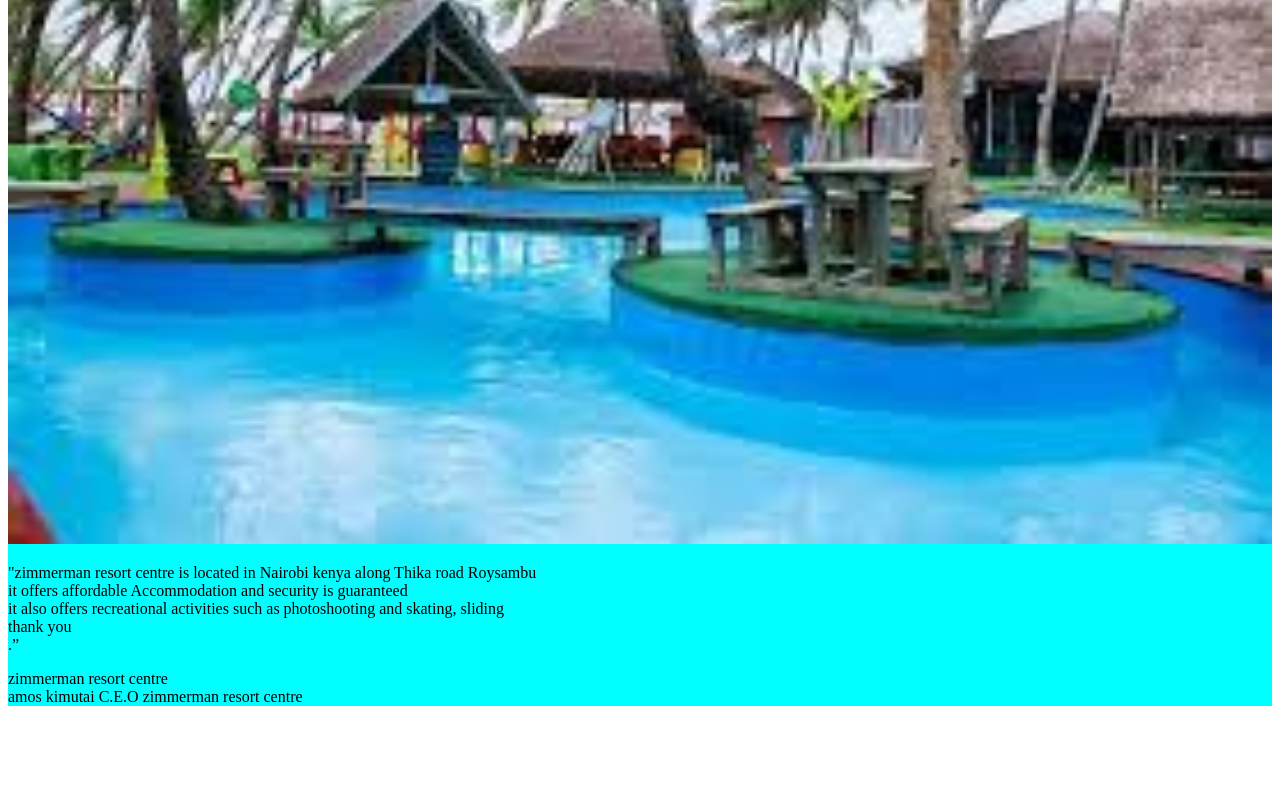
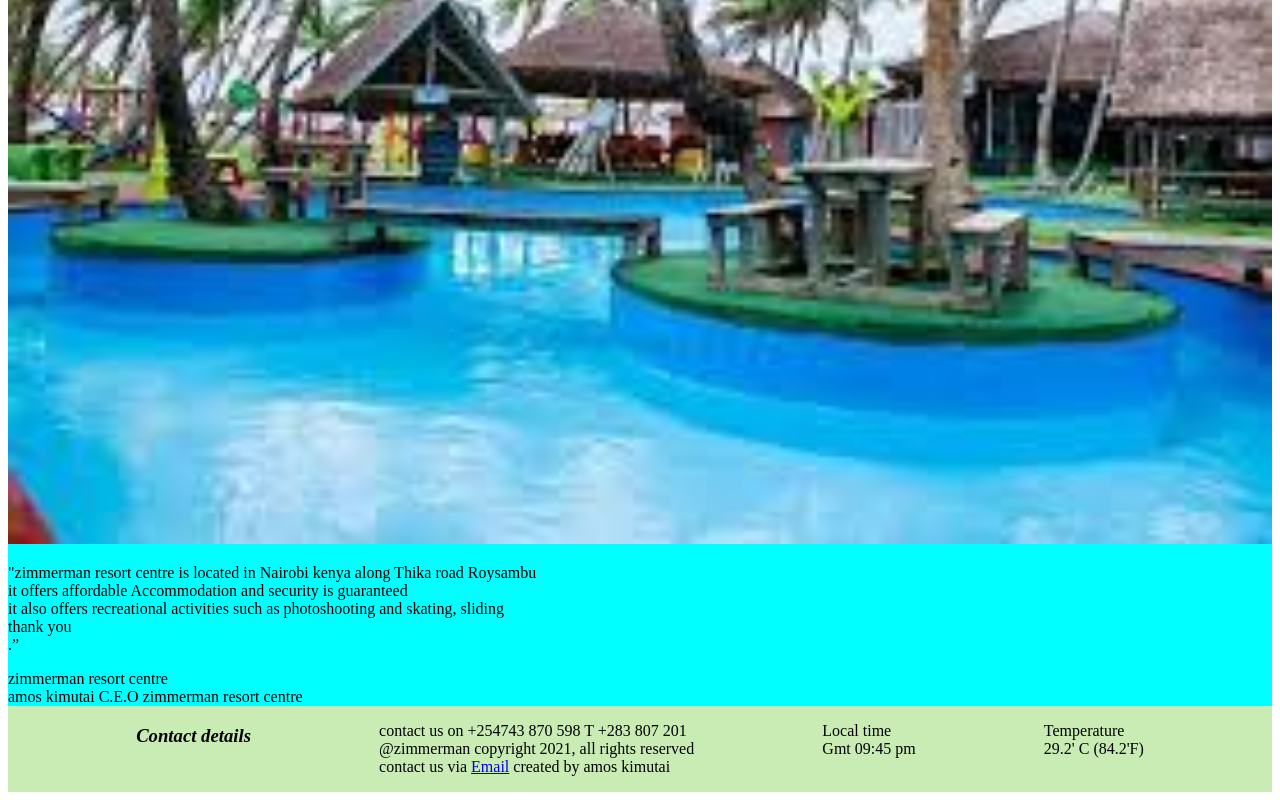
Before and after one commit to kimutaiamos/resot-website, a plain HTML site: page index.html in a window 1280 px wide. Shown: the part 621-1421 px from the top of the page. Before the commit the page ends 1335 px from the top, so only its background shows below. Drawn offline with Linux system fonts and the light colour scheme.

Commit message:
added style to footer

```diff
--- a/index.css
+++ b/index.css
@@ -32,3 +32,8 @@ h6{
 h2{
     text-align: center;
 }
+.footer{
+        display: flex;
+        justify-content: space-evenly;
+        background-color: #C9ECB5;
+}
--- a/index.html
+++ b/index.html
@@ -37,7 +37,19 @@
           amos kimutai C.E.O zimmerman resort centre
         </div>
       </figcaption>
+      <div class="footer">
+      <h3><em> Contact details</em></h3>
+      <p>contact us on +254743 870 598 T +283 807 201<br>
+        @zimmerman copyright 2021, all rights reserved<br>
+        contact us via <a href="mailto:kimutaiamos82@gmail.com">Email</a>
+        created by amos kimutai
+    </p>
+    <p>Local time<br>
+     Gmt 09:45 pm<br>
+    </p>
+    <p>Temperature<br>
+     29.2' C (84.2'F)</p>
+    </div>
 </div>
-
 </body>
 </html>
```
